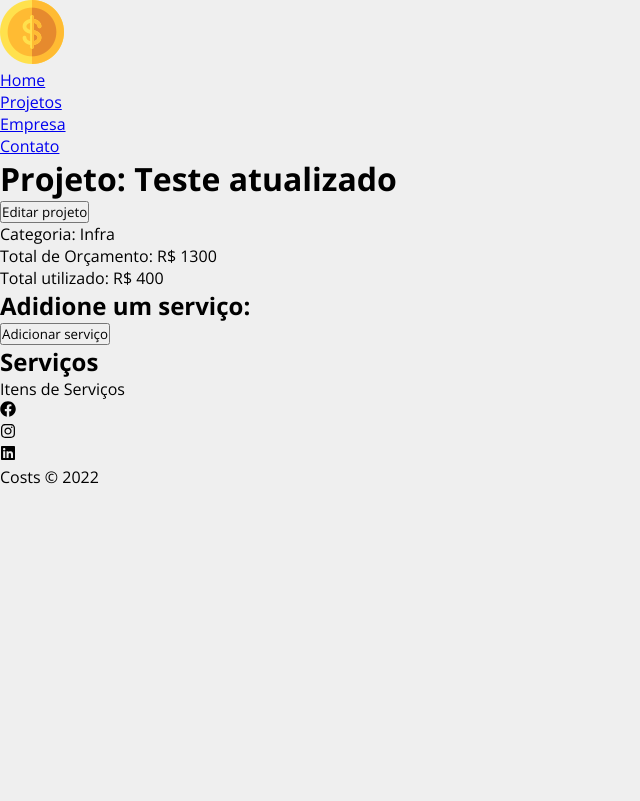
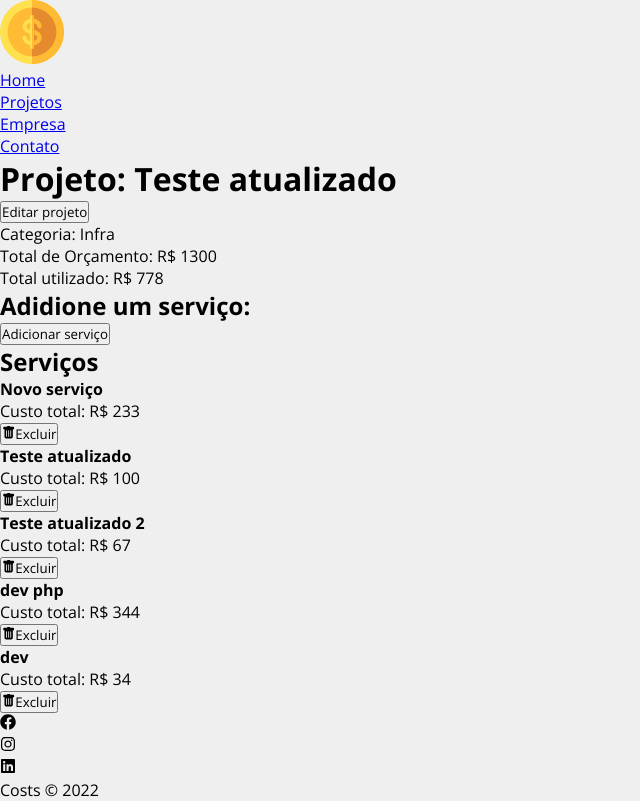
Before and after one commit to barbosadiego/react-hora-de-codar, a React (Create React App) app in the folder costs/: page /project/1 in a window 1280 px wide. Shown: the whole page, without its empty margins (0-640 px from the left). Built offline with nearby package versions, Linux system fonts and the light colour scheme; data requests are answered from the project's data file.

Commit message:
add servico

```diff
--- a/costs/db.json
+++ b/costs/db.json
@@ -7,7 +7,7 @@
         "id": "1",
         "name": "Infra"
       },
-      "cost": 400,
+      "cost": 778,
       "services": [
         {
           "name": "Novo serviço",
@@ -26,9 +26,32 @@
           "cost": "67",
           "description": "aaqui dfsafsda",
           "id": "0d43e174-f793-4de5-b1ae-8fd379b0b03c"
+        },
+        {
+          "name": "dev php",
+          "cost": "344",
+          "description": "isso",
+          "id": "acfd9d0c-0060-449b-bd5a-c54661ac7224"
+        },
+        {
+          "name": "dev",
+          "cost": "34",
+          "description": "dsfdsaf",
+          "id": "b690982e-aaf0-421f-8665-4bc28d12fc6c"
         }
       ],
       "id": 1
+    },
+    {
+      "name": "Serviço 2",
+      "budget": "1000",
+      "category": {
+        "id": "3",
+        "name": "Design"
+      },
+      "cost": 0,
+      "services": [],
+      "id": 2
     }
   ],
   "categories": [
--- a/costs/src/Components/Pages/Project.jsx
+++ b/costs/src/Components/Pages/Project.jsx
@@ -6,11 +6,13 @@ import Container from '../Layout/Container';
 import ProjectForm from '../Project/ProjectForm';
 import Message from '../Layout/Message';
 import ServiceForm from '../Service/ServiceForm';
+import ServiceCard from '../Service/ServiceCard';
 import { parse, v4 as uuidv4 } from 'uuid';
 
 const Project = (props) => {
   const { id } = useParams();
   const [project, setProject] = React.useState([]);
+  const [services, setServices] = React.useState([]);
   const [showProjectForm, setShowProjectForm] = React.useState(false);
   const [showServiceForm, setShowServiceForm] = React.useState(false);
   const [message, setMessage] = React.useState();
@@ -25,7 +27,10 @@ const Project = (props) => {
         },
       })
         .then((resp) => resp.json())
-        .then((data) => setProject(data))
+        .then((data) => {
+          setProject(data);
+          setServices(data.services);
+        })
         .catch((error) => console.log(error));
     }, 300);
   }, [id]);
@@ -56,7 +61,7 @@ const Project = (props) => {
   }
 
   function createService() {
-    setMessage('')
+    setMessage('');
     //last service
     const lastService = project.services[project.services.length - 1];
     lastService.id = uuidv4();
@@ -81,10 +86,13 @@ const Project = (props) => {
     })
       .then((resp) => resp.json())
       .then((data) => {
-        //exibir os serviços
-        console.log(data)
+        setShowServiceForm(false)
       })
       .catch((error) => console.log(error));
+  }
+
+  function removeService(){
+
   }
 
   function toggleProjectForm() {
@@ -145,7 +153,18 @@ const Project = (props) => {
             </div>
             <h2>Serviços</h2>
             <Container customClass="start">
-              <p>Itens de Serviços</p>
+              {services.length > 0 &&
+                services.map(service => (
+                  <ServiceCard
+                    id={service.id}
+                    name={service.name}
+                    cost={service.cost}
+                    key={service.id}
+                    handleRemove={removeService}
+                  />
+                ))
+              }
+              {services.length === 0 && <p>Não há serviços cadastrados</p>}
             </Container>
           </Container>
         </div>
--- /dev/null
+++ b/costs/src/Components/Service/ServiceCard.jsx
@@ -0,0 +1,28 @@
+import React from 'react'
+import styles from '../Project/ProjectCard.css'
+import {BsFillTrashFill} from 'react-icons/bs'
+
+const ServiceCard = ({id, name, cost, description, handleRemove}) => {
+
+  const remove = (e) => {
+
+  }
+
+  return (
+    <div className={styles.project_card}>
+      <h4>{name}</h4>
+      <p>
+        <span>Custo total:</span> R$ {cost}
+      </p>
+      <p>{description}</p>
+      <div className={styles.project_card_actions}>
+        <button onClick={remove}>
+          <BsFillTrashFill />
+          Excluir
+        </button>
+      </div>
+    </div>
+  )
+}
+
+export default ServiceCard
```
